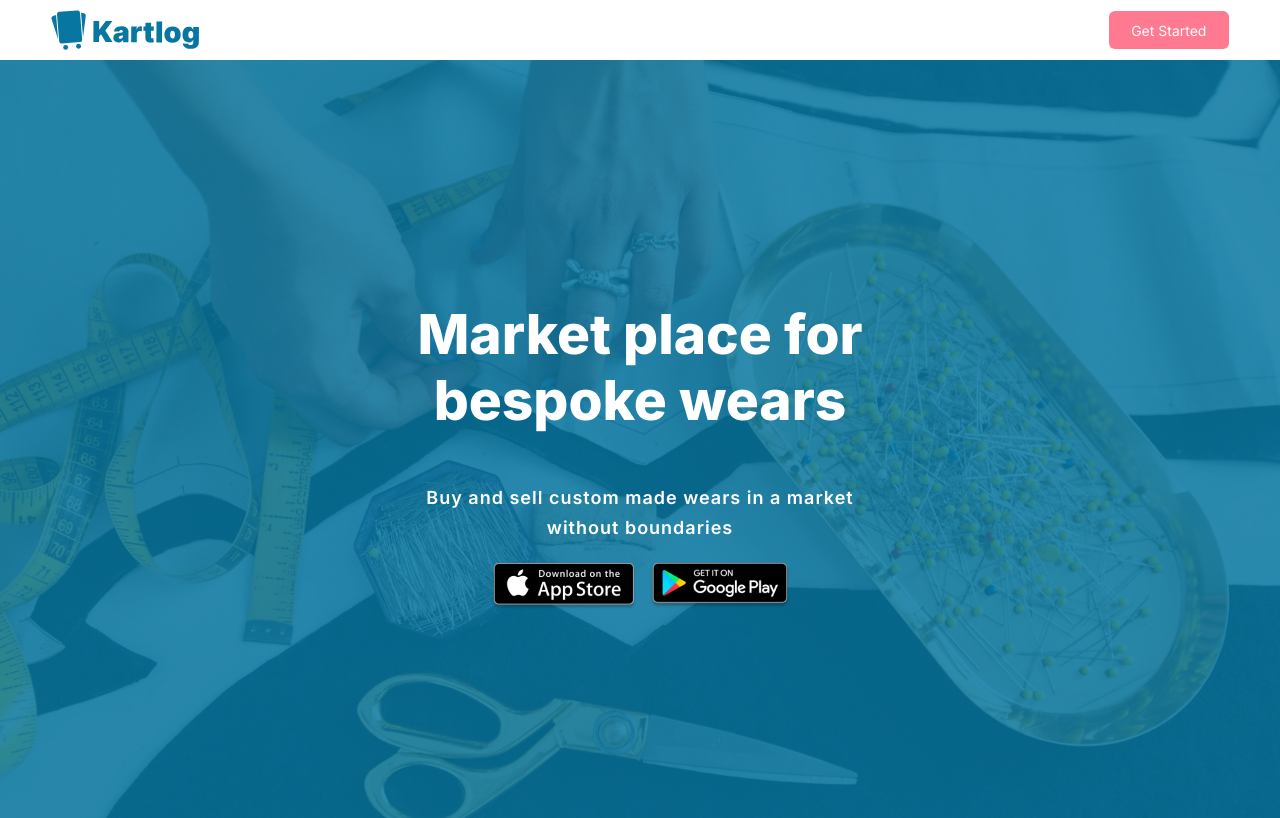
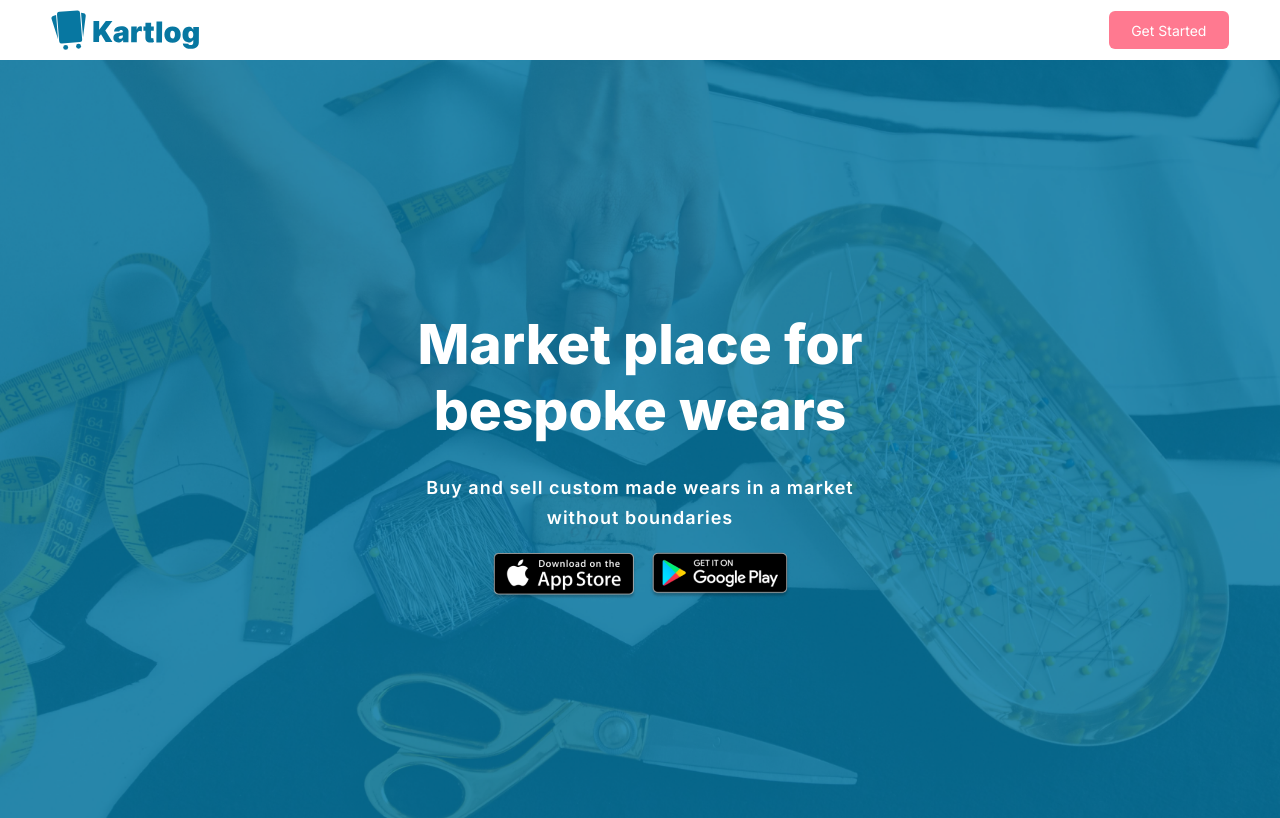
Before and after one commit to kiisi/cleanhub, a React (Create React App) app: page / in a window 1280 px wide. Shown: the top 818 px of the page. Built offline with nearby package versions, Linux system fonts and the light colour scheme.

Commit message:
Update Header.css

```diff
--- a/src/components/Main/Header/Header.css
+++ b/src/components/Main/Header/Header.css
@@ -54,7 +54,7 @@
     text-align:center;
     font-weight:600;
     line-height:30px;
-    padding-top:40px;
+    padding-top:20px;
 }
 .getapp{
     padding-top: 1rem;
```
